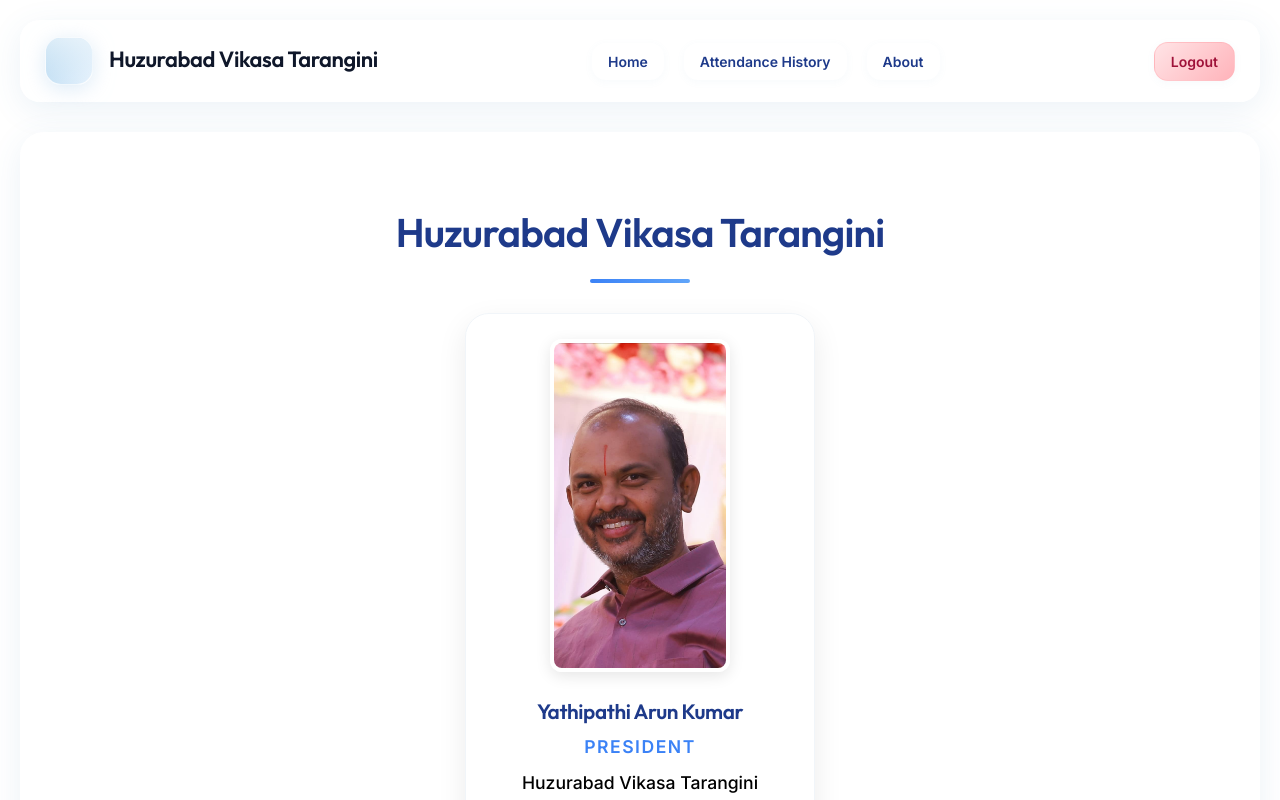
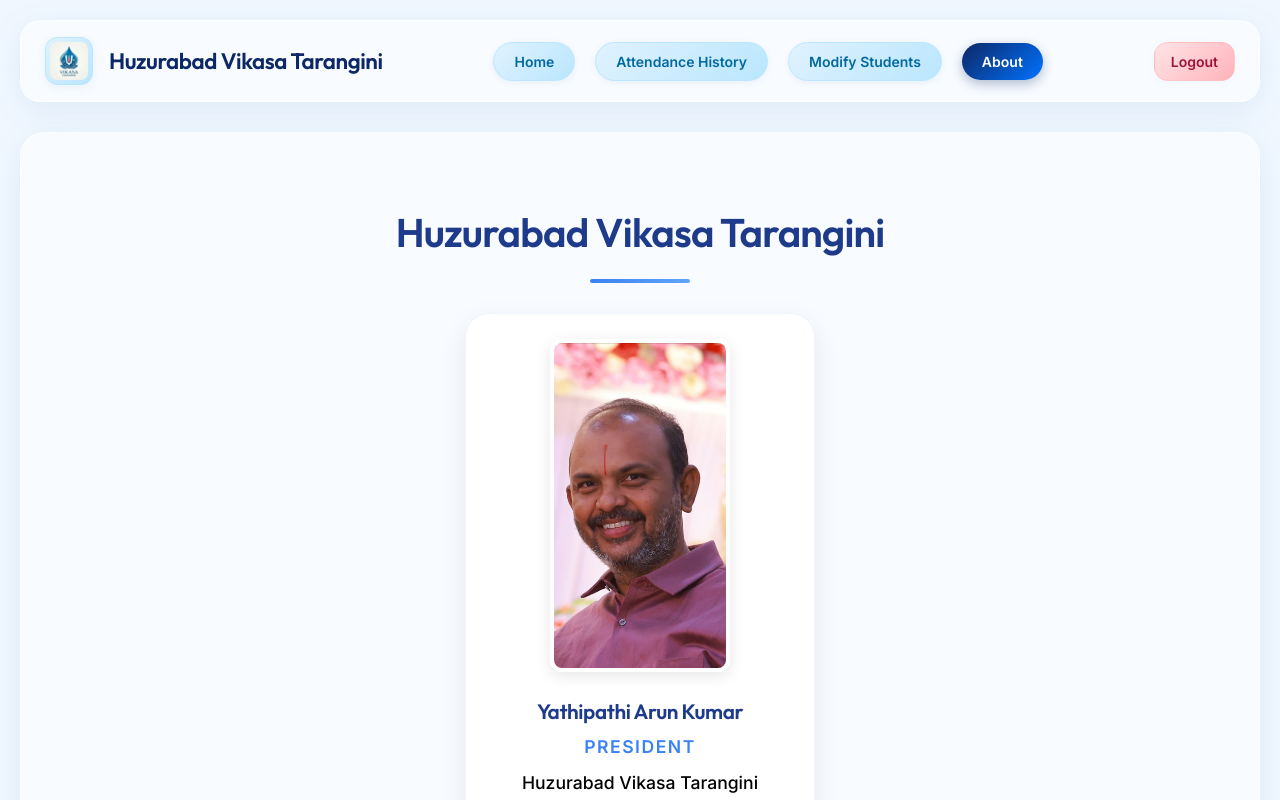
Before and after one commit to Nanditha-11/vikasatarangini, a React (Vite) app in the folder client/: page /about in a window 1280 px wide. Shown: the top 800 px of the page. Built offline with nearby package versions, Linux system fonts and the light colour scheme; no server answers; sample sign-in values are in the browser's storage.

Commit message:
Branding & UI Refresh: Added Logo, Oval Buttons, Refined Contrast, and Updated Registration Email

```diff
--- a/client/index.html
+++ b/client/index.html
@@ -5,7 +5,7 @@
 
 
   <meta charset="UTF-8" />
-  <link rel="icon" type="image/svg+xml" href="/favicon.svg" />
+  <link rel="icon" type="image/png" href="/logo.png" />
   <link rel="preconnect" href="https://fonts.googleapis.com">
   <link rel="preconnect" href="https://fonts.gstatic.com" crossorigin>
   <link
--- a/client/src/App.css
+++ b/client/src/App.css
@@ -37,7 +37,7 @@ body {
 body {
   margin: 0;
   font-family: 'Inter', sans-serif;
-  background-color: white !important;
+  background: #f0f7ff !important; /* Soft sky blue background for preferred contrast */
   color: #1e293b !important;
   min-height: 100vh;
   position: relative;
--- a/client/src/App.jsx
+++ b/client/src/App.jsx
@@ -105,6 +105,14 @@ export default function App() {
           </RequireMaster>
         }
       />
+      <Route
+        path="/modify"
+        element={
+          <RequireAuth adminOnly={true}>
+            <ModifyStudentsPage />
+          </RequireAuth>
+        }
+      />
       <Route path="/pay" element={<PaymentPage />} />
       <Route path="*" element={<Navigate to="/" replace />} />
     </Routes>
--- a/client/src/components/Layout.jsx
+++ b/client/src/components/Layout.jsx
@@ -1,29 +1,62 @@
-import { useNavigate } from "react-router-dom";
+import { useNavigate, useLocation } from "react-router-dom";
 import { setToken } from "../lib/api";
 
 export function Layout({ title, subtitle, children }) {
   const nav = useNavigate();
+  const location = useLocation();
   const userStr = localStorage.getItem("user");
   const user = userStr ? JSON.parse(userStr) : null;
   const isMaster = user?.role === "master";
+
+  const getBtnStyle = (path) => {
+    const isActive = location.pathname === path;
+    if (isActive) {
+      return {
+        background: 'linear-gradient(135deg, #0d2866, #0072ff)',
+        color: 'white',
+        border: 'none',
+        fontWeight: '700',
+        padding: '10px 20px',
+        boxShadow: '0 4px 12px rgba(13, 40, 102, 0.3)',
+        borderRadius: '50px'
+      };
+    }
+    return {
+      background: 'linear-gradient(135deg, #e0f2fe, #bae6fd)',
+      color: '#0369a1',
+      border: '1px solid #bae6fd',
+      fontWeight: '600',
+      padding: '10px 20px',
+      boxShadow: '0 2px 6px rgba(100, 150, 200, 0.1)',
+      borderRadius: '50px'
+    };
+  };
 
   return (
     <div className="container">
       <div className="topbar">
         <div className="brand" role="banner">
-          <div className="logo" aria-hidden="true" />
+          <img src="/logo.png" alt="Vikasa Tarangini Logo" className="logo" style={{
+            objectFit: 'contain',
+            background: 'linear-gradient(135deg, #e0f2fe, #bae6fd)',
+            padding: '4px',
+            borderRadius: '12px',
+            border: '1px solid #bae6fd',
+            boxShadow: '0 2px 8px rgba(100, 150, 200, 0.1)'
+          }} />
           <div>
-            <h1>{title || "Vikasatarangini – Attendance Management System"}</h1>
-            <p>{subtitle || ""}</p>
+            <h1 style={{ margin: 0, fontSize: '1.4em', color: '#0d2866' }}>{title || "Vikasatarangini – Attendance Management System"}</h1>
+            {subtitle && <p style={{ margin: '4px 0 0', color: '#475569', fontSize: '0.9em' }}>{subtitle}</p>}
           </div>
         </div>
 
         <div className="row" style={{ gap: '20px', flex: 1, justifyContent: 'center' }}>
           {!isMaster ? (
             <>
-              <button className="btn" style={{ background: 'none', border: 'none', fontWeight: '600' }} onClick={() => nav("/")}>Home</button>
-              <button className="btn" style={{ background: 'none', border: 'none', fontWeight: '600' }} onClick={() => nav("/history")}>Attendance History</button>
-              <button className="btn" style={{ background: 'none', border: 'none', fontWeight: '600' }} onClick={() => nav("/about")}>About</button>
+              <button className="btn" style={getBtnStyle("/")} onClick={() => nav("/")}>Home</button>
+              <button className="btn" style={getBtnStyle("/history")} onClick={() => nav("/history")}>Attendance History</button>
+              <button className="btn" style={getBtnStyle("/modify")} onClick={() => nav("/modify")}>Modify Students</button>
+              <button className="btn" style={getBtnStyle("/about")} onClick={() => nav("/about")}>About</button>
             </>
           ) : (
             <button
@@ -50,9 +83,6 @@ export function Layout({ title, subtitle, children }) {
       </div>
 
       {children}
-      <div style={{ textAlign: 'center', marginTop: '40px', padding: '20px', borderTop: '1px solid #e2e8f0', color: '#94a3b8', fontSize: '13px' }}>
-        Live Status: <b>Deployed Mar 26, 06:25 PM</b>
-      </div>
     </div>
   );
 }
--- a/client/src/pages/AttendancePage.jsx
+++ b/client/src/pages/AttendancePage.jsx
@@ -204,30 +204,39 @@ export function AttendancePage() {
         <div>
 
           <div className="row" style={{ marginBottom: '16px', gap: '10px' }}>
-            <button
-              className={`btn ${viewMode === 'marking' ? 'primary' : ''}`}
-              onClick={() => setViewMode('marking')}
-            >
-              Marking Mode
-            </button>
-            <button
-              className={`btn ${viewMode === 'crosscheck' ? 'primary' : ''}`}
-              onClick={() => setViewMode('crosscheck')}
-            >
-              Cross Check
-            </button>
-            <button
-              className={`btn ${viewMode === 'summary' ? 'primary' : ''}`}
-              onClick={() => setViewMode('summary')}
-            >
-              Summary View
-            </button>
-            <button
-              className={`btn ${viewMode === 'payments' ? 'primary' : ''}`}
-              onClick={() => setViewMode('payments')}
-            >
-              Total Amount
-            </button>
+            {(() => {
+              const getModeStyle = (mode) => {
+                const isActive = viewMode === mode;
+                if (isActive) {
+                  return {
+                    background: 'linear-gradient(135deg, #0d2866, #0072ff)',
+                    color: 'white',
+                    border: 'none',
+                    fontWeight: '700',
+                    padding: '10px 20px',
+                    boxShadow: '0 4px 12px rgba(13, 40, 102, 0.3)',
+                    borderRadius: '50px'
+                  };
+                }
+                return {
+                  background: 'linear-gradient(135deg, #e0f2fe, #bae6fd)',
+                  color: '#0369a1',
+                  border: '1px solid #bae6fd',
+                  fontWeight: '600',
+                  padding: '10px 20px',
+                  boxShadow: '0 2px 6px rgba(100, 150, 200, 0.1)',
+                  borderRadius: '50px'
+                };
+              };
+              return (
+                <>
+                  <button style={getModeStyle('marking')} onClick={() => setViewMode('marking')}>Marking Mode</button>
+                  <button style={getModeStyle('crosscheck')} onClick={() => setViewMode('crosscheck')}>Cross Check</button>
+                  <button style={getModeStyle('summary')} onClick={() => setViewMode('summary')}>Summary View</button>
+                  <button style={getModeStyle('payments')} onClick={() => setViewMode('payments')}>Total Amount</button>
+                </>
+              );
+            })()}
             <div style={{ flex: 1 }} />
           </div>
 
--- a/client/src/pages/LoginPage.jsx
+++ b/client/src/pages/LoginPage.jsx
@@ -334,6 +334,9 @@ export function LoginPage() {
 
       <div className="login-card-container">
         <div className="card">
+          <div style={{ textAlign: 'center', marginBottom: '20px' }}>
+            <img src="/logo.png" alt="Logo" style={{ width: '120px', height: '120px', objectFit: 'contain' }} />
+          </div>
           <h2 style={{ textAlign: "center", marginBottom: 6, fontStyle: "italic", fontSize: '2.4em', color: '#0d2866', fontWeight: '900' }}>
             Vikasa Tarangini
           </h2>
@@ -477,9 +480,6 @@ export function LoginPage() {
       </div>
 
       <img src="/image2.jpg" alt="Right side" className="login-side-image" />
-      <div style={{ position: 'fixed', bottom: '20px', left: '50%', transform: 'translateX(-50%)', color: '#94a3b8', fontSize: '12px', background: 'rgba(255,255,255,0.8)', padding: '5px 15px', borderRadius: '20px', border: '1px solid #e2e8f0' }}>
-        Live Status: <b>Deployed Mar 26, 06:25 PM</b>
-      </div>
     </div>
   );
 }
--- a/client/src/pages/RegisterPage.jsx
+++ b/client/src/pages/RegisterPage.jsx
@@ -90,6 +90,9 @@ export function RegisterPage() {
 
       <div className="login-card-container" style={{ width: '100%', maxWidth: '480px', zIndex: 2 }}>
         <div className="card">
+          <div style={{ textAlign: 'center', marginBottom: '20px' }}>
+            <img src="/logo.png" alt="Logo" style={{ width: '120px', height: '120px', objectFit: 'contain' }} />
+          </div>
           <h2 style={{ textAlign: "center", marginBottom: 6, fontStyle: "italic", fontSize: '2.4em', color: '#0d2866', fontWeight: '900' }}>
             Join Vikasa Tarangini
           </h2>
@@ -259,9 +262,6 @@ export function RegisterPage() {
       </div>
 
       <img src="/image2.jpg" alt="Right side" className="login-side-image" />
-      <div style={{ position: 'fixed', bottom: '20px', left: '50%', transform: 'translateX(-50%)', color: '#94a3b8', fontSize: '12px', background: 'rgba(255,255,255,0.8)', padding: '5px 15px', borderRadius: '20px', border: '1px solid #e2e8f0' }}>
-        Live Status: <b>Deployed Mar 26, 06:25 PM</b>
-      </div>
     </div>
   );
 }
```
Also changed, not shown: client/public/logo.png (added), 1 other file (tests, documents, lock files or other folders).
